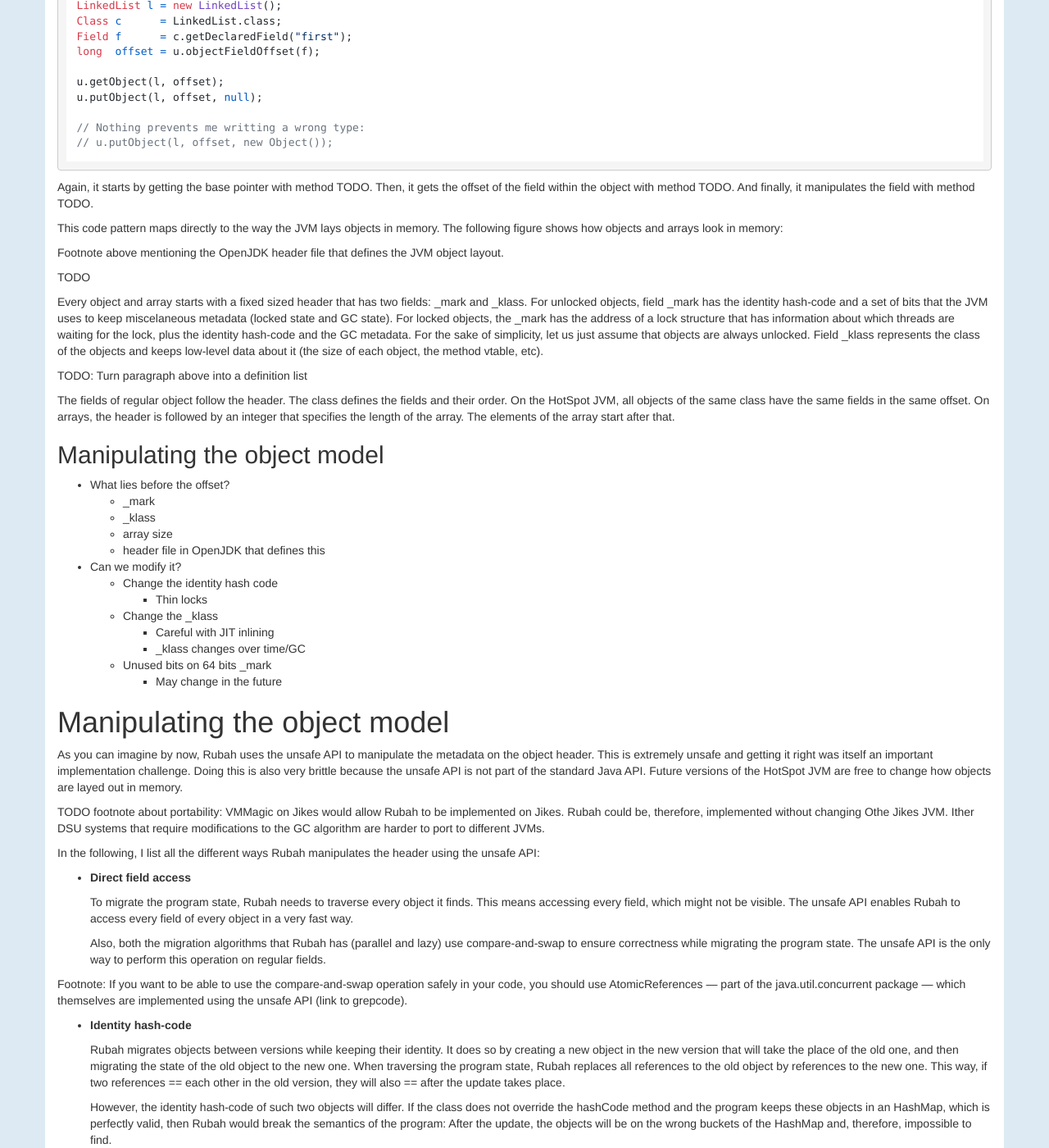
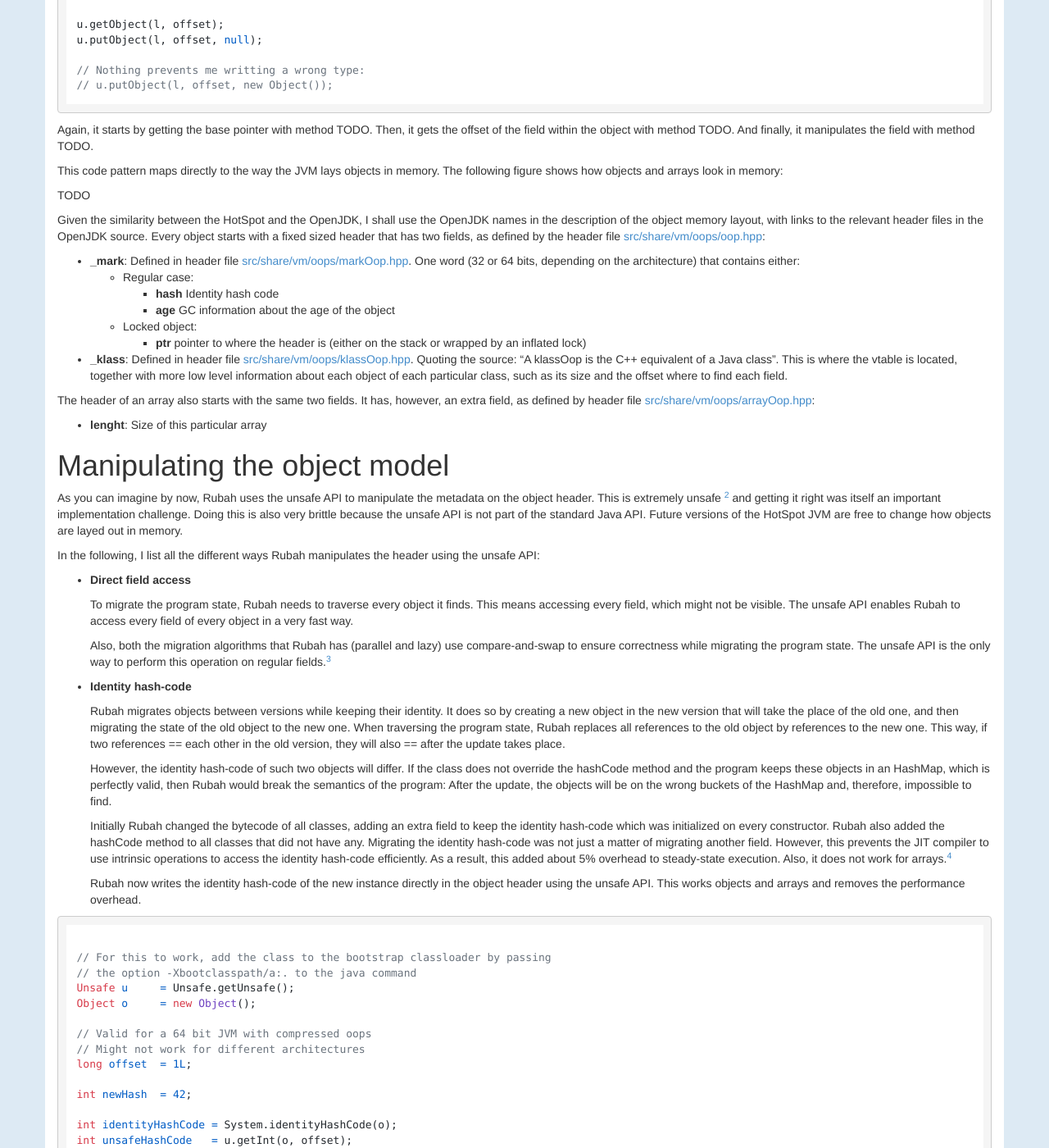
Before and after one commit to luisggpina/personal-website, a Jekyll site: the page built from _posts/2014-12-01-Unsafe_Rubah.md, in a window 1280 px wide and 1400 px high, scrolled down 2042 px. Shown: the whole window at 82% size. Built offline with Jekyll 4.4.1, drawn with Linux system fonts in a browser that asks for light colours; nearby versions of some CDN libraries; some of the changed text lies outside the part shown.

Commit message:
Fixed footnote TODOs, added references, and fixed some text

```diff
--- a/_posts/2014-12-01-Unsafe_Rubah.md
+++ b/_posts/2014-12-01-Unsafe_Rubah.md
@@ -26,7 +26,7 @@ What is sun.misc.Unsafe?
 The class sun.misc.Unsafe is a proprietary API that enables a Java program to
 escape the control of the JVM and perform potentially unsafe operations, like
 direct memory manipulation. Here is a list of interesting methods that this API
-has (]more documentation available
+has ([more documentation available
 here](http://grepcode.com/file/repository.grepcode.com/java/root/jdk/openjdk/7u40-b43/sun/misc/Unsafe.java/)):
 
 <pre><code class="java">
@@ -86,8 +86,8 @@ for (int i = 0 ; i < size ; i++)
 </code></pre>
 
 While this is indeed faster than regular Java array manipulation, it may lead to
-out-of-bounds operations that can be exploited maliciously (link to wikipedia
-heartbleed).
+out-of-bounds operations that can be [exploited
+maliciously](http://en.wikipedia.org/wiki/Heartbleed).
 
 The unsafe API is used extensively throughout the java.util.concurrent package
 to perform atomic compare-and-swap operations and volatile read/write on arrays.
@@ -98,12 +98,25 @@ API.
 Most of these operations can also be made through JNI native code. However,
 using the unsafe API is more efficient because it avoids the cost of context
 switch from Java to JNI and back. Besides, the JIT compiles some calls to the
-unsafe API directly to JVM intrinsics.
+unsafe API directly to JVM intrinsics[^intrinsics].
 
-TODO: Footnote explaining that an intrinsic is a special internal implementation
-of a method. For instance, calling System.identityHashCode is translated to an
-intrinsic operation that just reads the hash code from the object header in a
-few assembly instructions, rather than calling a method.
+[^intrinsics]:
+
+	From [wikipedia](http://en.wikipedia.org/wiki/Intrinsic_function):
+
+	> In compiler theory, an intrinsic function is a function
+  > available for use in a given programming language whose implementation is
+  > handled specially by the compiler. Typically, it substitutes a sequence of
+  > automatically generated instructions for the original function call, similar to
+  > an inline function. Unlike an inline function though, the compiler has an
+  > intimate knowledge of the intrinsic function and can therefore better integrate
+  > it and optimize it for the situation. This is also called builtin function in
+  > many languages.
+
+	For instance, calling
+	[System.identityHashCode](http://docs.oracle.com/javase/7/docs/api/java/lang/System.html#identityHashCode(java.lang.Object))
+	is compiled to an intrinsic operation that just reads the hash code from the
+	object header in a few native instructions, rather than to a method call.
 
 HotSpot (and OpenJDK) JVM memory model
 ======================================
@@ -140,56 +153,56 @@ manipulates the field with method TODO.
 This code pattern maps directly to the way the JVM lays objects in memory. The
 following figure shows how objects and arrays look in memory:
 
-Footnote above mentioning the OpenJDK header file that defines the JVM object layout.
-
 TODO
 
-Every object and array starts with a fixed sized header that has two fields:
-_mark and _klass. For unlocked objects, field _mark has the identity hash-code
-and a set of bits that the JVM uses to keep miscelaneous metadata (locked state
-and GC state). For locked objects, the _mark has the address of a lock structure
-that has information about which threads are waiting for the lock, plus the
-identity hash-code and the GC metadata. For the sake of simplicity, let us just
-assume that objects are always unlocked. Field _klass represents the class of
-the objects and keeps low-level data about it (the size of each object, the
-method vtable, etc).
+Given the similarity between the HotSpot and the OpenJDK, I shall use the
+OpenJDK names in the description of the object memory layout, with links to the
+relevant header files in the OpenJDK source.  Every object starts with a fixed
+sized header that has two fields, as defined by the header file
+[src/share/vm/oops/oop.hpp](http://hg.openjdk.java.net/jdk7u/jdk7u/hotspot/file/f49c3e79b676/src/share/vm/oops/oop.hpp):
 
-TODO: Turn paragraph above into a definition list
+* **_mark**:
+	Defined in header file
+[src/share/vm/oops/markOop.hpp](http://hg.openjdk.java.net/jdk7u/jdk7u/hotspot/file/f49c3e79b676/src/share/vm/oops/markOop.hpp). One word (32 or 64 bits, depending on the architecture) that contains either:
+	* Regular case:
+		* **hash** Identity hash code
+		* **age**  GC information about the age of the object
+	* Locked object:
+		* **ptr**  pointer to where the header is (either on the stack or wrapped by an inflated lock)
+* **_klass**: Defined in header file
+[src/share/vm/oops/klassOop.hpp](http://hg.openjdk.java.net/jdk7u/jdk7u/hotspot/file/f49c3e79b676/src/share/vm/oops/klassOop.hpp).
+Quoting the source: "A klassOop is the C++ equivalent of a Java class".
+This is where the vtable is located, together with more low level information
+about each object of each particular class, such as its size and the offset where
+to find each field.
 
-The fields of regular object follow the header. The class defines the fields and
-their order. On the HotSpot JVM, all objects of the same class have the same
-fields in the same offset. On arrays, the header is followed by an integer that
-specifies the length of the array. The elements of the array start after that.
+The header of an array also starts with the same two fields.  It has, however,
+an extra field, as defined by header file
+[src/share/vm/oops/arrayOop.hpp](http://hg.openjdk.java.net/jdk7u/jdk7u/hotspot/file/f49c3e79b676/src/share/vm/oops/arrayOop.hpp):
 
-## Manipulating the object model ##
-
-* What lies before the offset?
-  * _mark
-  * _klass
-  * array size
-  * header file in OpenJDK that defines this
-* Can we modify it?
-  * Change the identity hash code
-    * Thin locks
-  * Change the _klass
-    * Careful with JIT inlining
-    * _klass changes over time/GC
-  * Unused bits on 64 bits _mark
-    * May change in the future
+* **lenght**: Size of this particular array
 
 Manipulating the object model
 =============================
 
 As you can imagine by now, Rubah uses the unsafe API to manipulate the metadata
-on the object header. This is extremely unsafe and getting it right was itself
-an important implementation challenge. Doing this is also very brittle because
-the unsafe API is not part of the standard Java API. Future versions of the
-HotSpot JVM are free to change how objects are layed out in memory.
+on the object header. This is extremely unsafe [^portability] and getting it
+right was itself an important implementation challenge. Doing this is also very
+brittle because the unsafe API is not part of the standard Java API.  Future
+versions of the HotSpot JVM are free to change how objects are layed out in
+memory.
 
-TODO footnote about portability: VMMagic on Jikes would allow Rubah to be
-implemented on Jikes. Rubah could be, therefore, implemented without changing
-Othe Jikes JVM. Ither DSU systems that require modifications to the GC algorithm
-are harder to port to different JVMs.
+[^portability]:
+
+	To work with a different JVM, Rubah needs to be ported to use the memory
+	layout of objects on that JVM.  For instance, Rubah can be ported to the Jikes
+	RVM , which has a similar object memory layout, but all the sun.misc.Unsafe
+	operations have to be rewritten to use instead [VM
+	Magic](http://en.wikipedia.org/wiki/Jikes_RVM#VM_Magic).
+
+	We argue that Rubah is portable between JVMs because it does not require any
+	modification to the JVM itself.  Other DSU systems for Java require a custom GC
+	algorithm and are much harder to port to different JVMs.
 
 In the following, I list all the different ways Rubah manipulates the header
 using the unsafe API:
@@ -202,12 +215,15 @@ using the unsafe API:
 
 	Also, both the migration algorithms that Rubah has (parallel and lazy) use
 	compare-and-swap to ensure correctness while migrating the program state. The
-	unsafe API is the only way to perform this operation on regular fields.
+	unsafe API is the only way to perform this operation on regular fields.[^cas]
 
-Footnote: If you want to be able to use the compare-and-swap operation safely in
-your code, you should use AtomicReferences --- part of the java.util.concurrent
-package --- which themselves are implemented using the unsafe API (link to
-grepcode).
+[^cas]:
+
+	The only way to perform compare-and-swap in a Java program without using the
+	unsafe API is to use class
+	[java.util.concurrent.AtomicReference](https://docs.oracle.com/javase/7/docs/api/java/util/concurrent/atomic/AtomicReference.html#compareAndSet(V,%20V))
+	,which is [internally implemented using the unsafe
+	API](http://grepcode.com/file/repository.grepcode.com/java/root/jdk/openjdk/7u40-b43/java/util/concurrent/atomic/AtomicReference.java#AtomicReference.compareAndSet%28java.lang.Object%2Cjava.lang.Object%29).
 
 * **Identity hash-code**
 
@@ -327,8 +343,10 @@ assert (b instanceof A);
 The code examples in this section were taken from a class in Rubah called
 [UnsafeUtils](https://github.com/plum-umd/rubah/blob/master/src/main/java/rubah/runtime/state/migrator/UnsafeUtils.java).
 
-Footnote: The steady-state overhead of the type-erasure AND hash-code field
-together was around 8%, and not 10%.
+[^overhead]:
+
+	The steady-state overhead of the type-erasure **AND** hash-code field
+	together was around 8%, and not 10% as the reader might expect.
 
 How to make sun.misc.Unsafe safer
 =================================
```
Also changed, not shown: other parts of _posts/2014-12-01-Unsafe_Rubah.md (+2 -2 lines).
